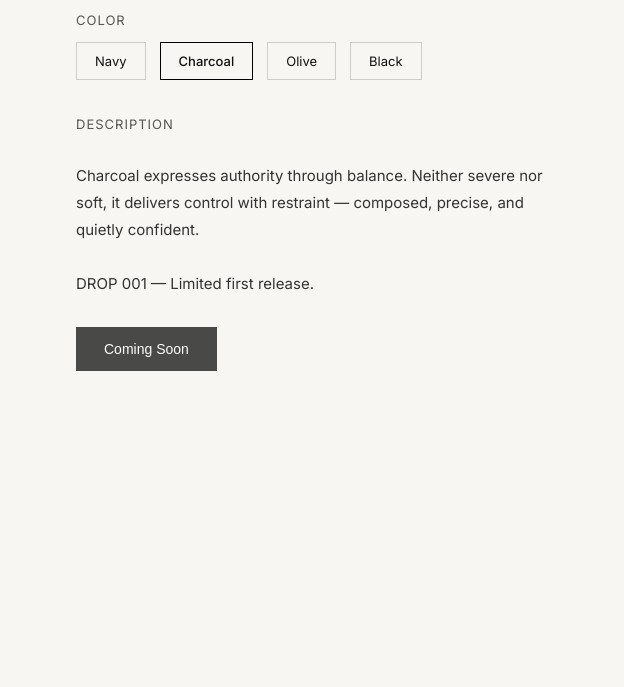
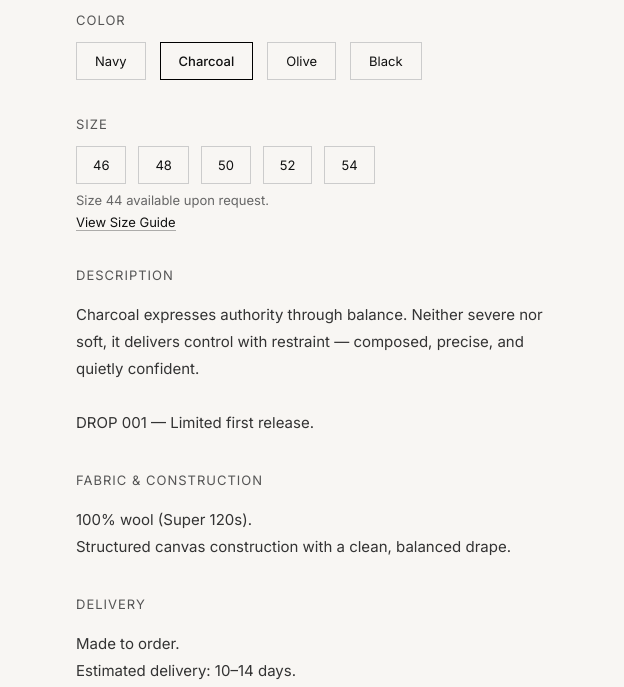
Before and after one commit to willysaints000-collab/hustlers-website, a website: page public/sovereign-charcoal.html in a window 1280 px wide. Shown: the part 367-1054 px from the top of the page, 656-1280 px from the left. Before the commit the page ends 878 px from the top, so only its background shows below. Drawn offline with nearby package versions, Linux system fonts and the light colour scheme.

Commit message:
Update sovereign-charcoal.html

```diff
--- a/public/sovereign-charcoal.html
+++ b/public/sovereign-charcoal.html
@@ -35,7 +35,7 @@ header{
   letter-spacing:2px;
 }
 
-/* BACK TO COLLECTION (REFINED) */
+/* BACK */
 .back{
   margin:26px 60px 0;
 }
@@ -44,9 +44,8 @@ header{
   font-size:13px;
   color:#666;
   letter-spacing:0.4px;
-  display:inline-block;
   border-bottom:1px solid transparent;
-  transition:all 0.3s ease;
+  transition:.3s ease;
 }
 
 .back a:hover{
@@ -108,13 +107,40 @@ header{
   font-weight:500;
 }
 
+/* SIZE */
+.sizes{
+  display:flex;
+  gap:12px;
+}
+
+.size-box{
+  border:1px solid #ccc;
+  padding:10px 16px;
+  font-size:13px;
+}
+
+.size-note{
+  font-size:13px;
+  color:#666;
+  margin-top:8px;
+}
+
+.size-guide{
+  display:inline-block;
+  margin-top:6px;
+  font-size:13px;
+  border-bottom:1px solid rgba(0,0,0,0.3);
+}
+
+/* TEXT */
 .description{
   font-size:15px;
   line-height:1.8;
   color:#333;
-  margin-top:30px;
+  margin-top:18px;
 }
 
+/* BUTTON */
 button{
   margin-top:30px;
   padding:14px 28px;
@@ -170,6 +196,18 @@ button{
       <a href="sovereign-black.html" class="color">Black</a>
     </div>
 
+    <div class="section-label">Size</div>
+    <div class="sizes">
+      <div class="size-box">46</div>
+      <div class="size-box">48</div>
+      <div class="size-box">50</div>
+      <div class="size-box">52</div>
+      <div class="size-box">54</div>
+    </div>
+
+    <div class="size-note">Size 44 available upon request.</div>
+    <a href="size-guide.html" class="size-guide">View Size Guide</a>
+
     <div class="section-label">Description</div>
     <p class="description">
       Charcoal expresses authority through balance.
@@ -179,6 +217,18 @@ button{
       DROP 001 — Limited first release.
     </p>
 
+    <div class="section-label">Fabric & Construction</div>
+    <p class="description">
+      100% wool (Super 120s).<br>
+      Structured canvas construction with a clean, balanced drape.
+    </p>
+
+    <div class="section-label">Delivery</div>
+    <p class="description">
+      Made to order.<br>
+      Estimated delivery: 10–14 days.
+    </p>
+
     <button disabled>Coming Soon</button>
   </div>
 
```
